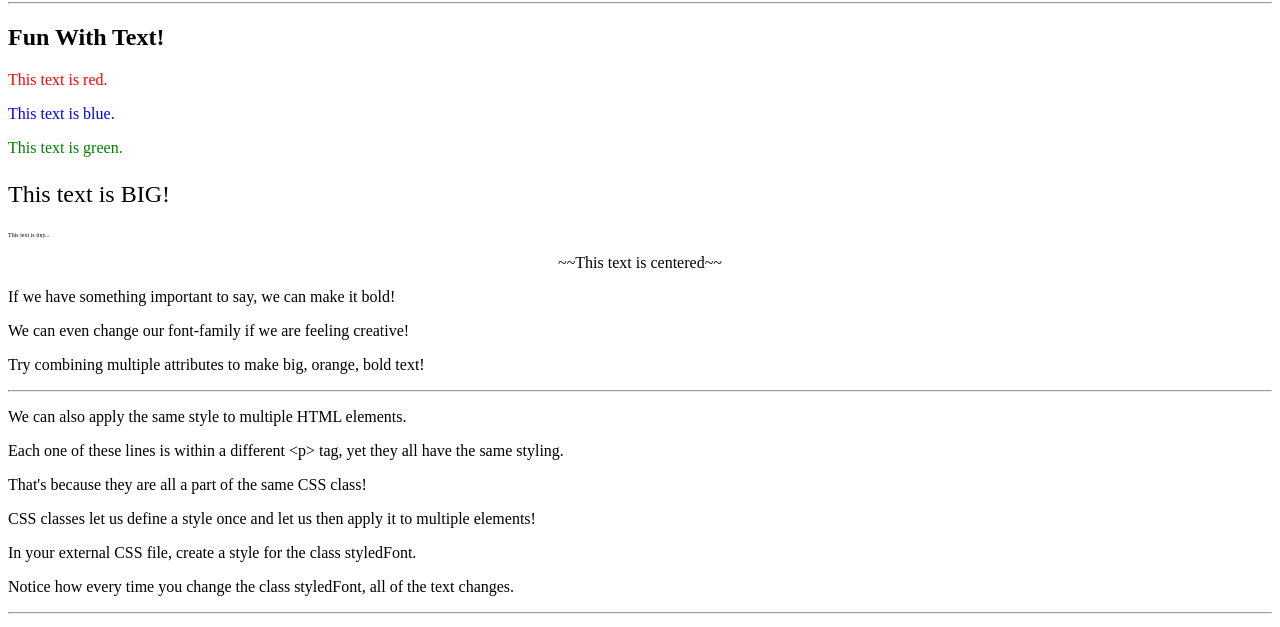
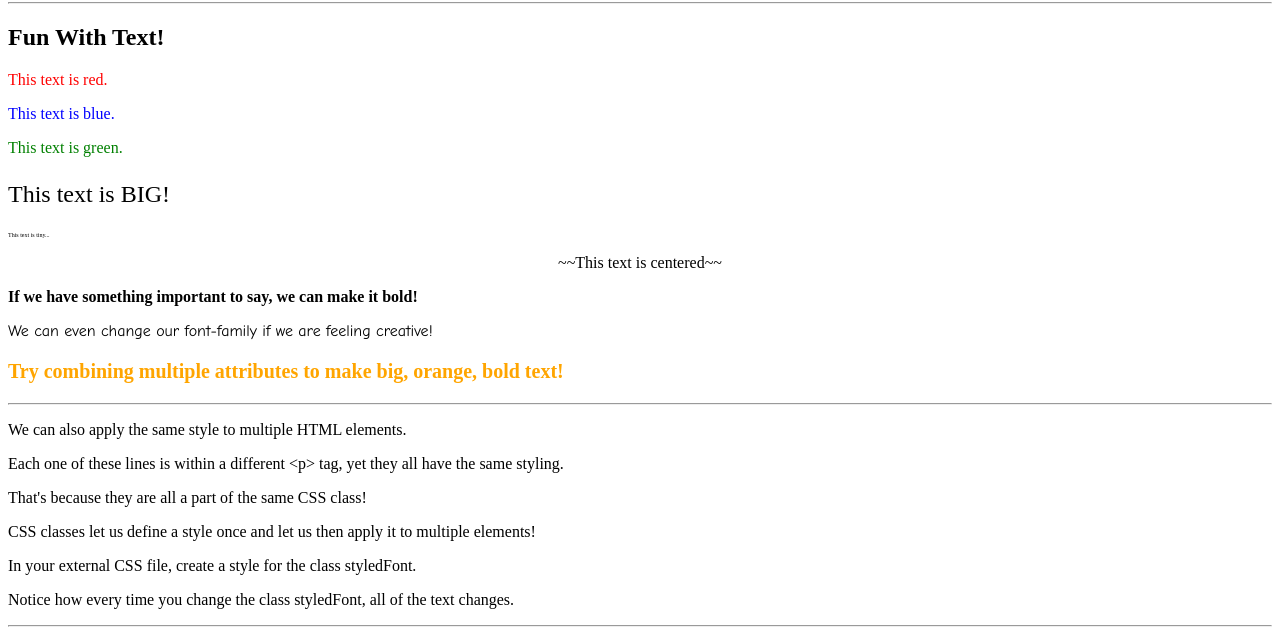
Before and after one commit to dsleger/html-css, a plain HTML site: page index.html in a window 1280 px wide. Shown: the part 78-705 px from the top of the page. Drawn offline with Linux system fonts and the light colour scheme.

Commit message:
Update style.css

```diff
--- a/style.css
+++ b/style.css
@@ -23,3 +23,17 @@ p.tiny {
 p.center {
   text-align:center;
 }
+
+p.bold {
+  font-weight:800;
+}
+
+p.fancy {
+  font-family:Comic Sans MS;
+}
+
+p.strange {
+  font-size:20px;
+  font-weight:800;
+  color:orange;
+}
```
